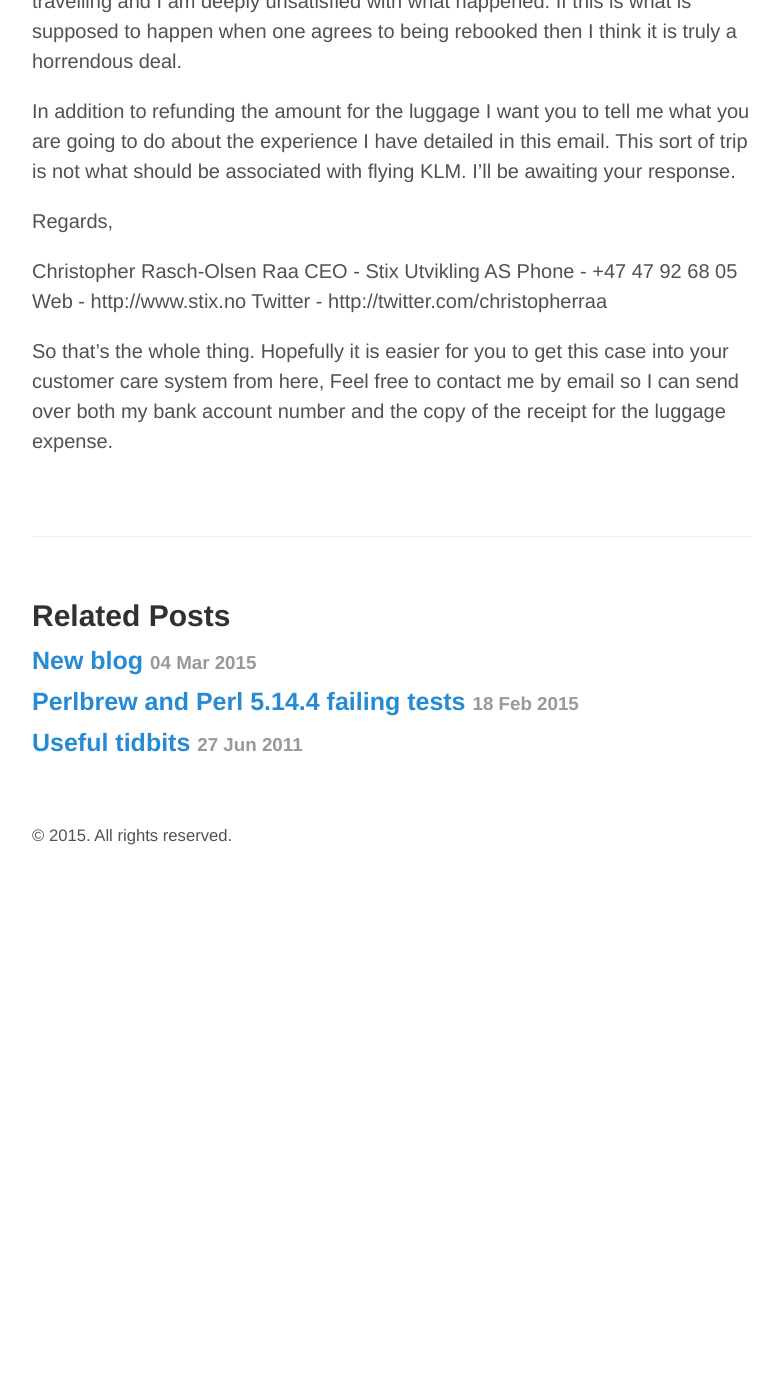
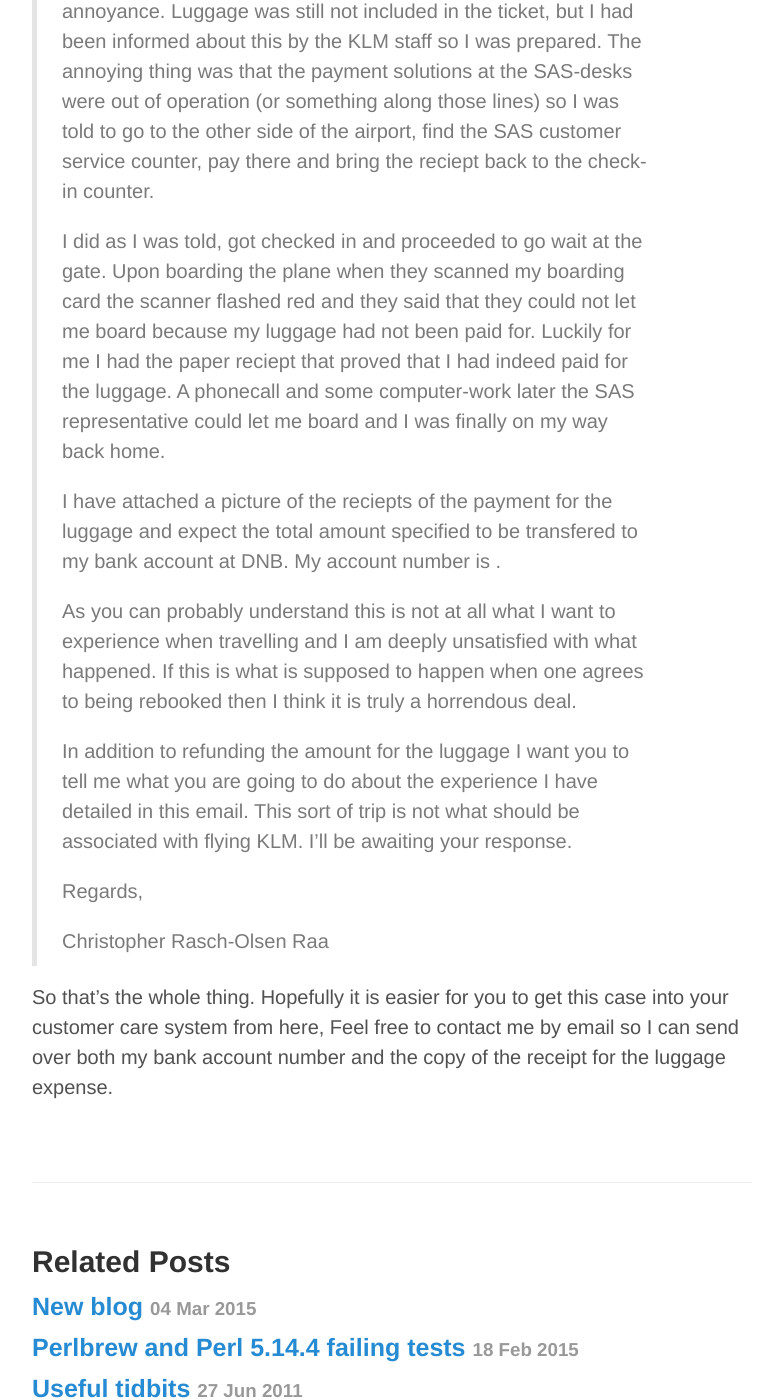
Before and after one commit to christopherraa/christopherraa.github.io, a Jekyll site: the page built from _posts/2014-04-29-for-klm-customer-service.md, in a window 1280 px wide and 1400 px high, scrolled down 4368 px. Shown: the whole window, without its empty margins (248-1031 px from the left). Built offline with Jekyll 4.4.1, drawn with Linux system fonts in a browser that asks for light colours; before the commit the page ends 5217 px from its top, so only the background shows below that.

```diff
--- a/_posts/2014-04-29-for-klm-customer-service.md
+++ b/_posts/2014-04-29-for-klm-customer-service.md
@@ -15,121 +15,118 @@ It’s great that customer service reach out on twitter, it really is. Unfortuna
 
 In the conversation that followed on twitter they kindly proposed they help filing a complaint via twitter. Creating 50+ tweets just to get the text over is a bit cumbersome, so in an effort to simplify things for KLM Customer Service I am posting the email in it’s entirety here. I hope this makes it more convenient. The email read as follows:
 
-Dear KLM Customer Service,
+> Dear KLM Customer Service,
+>
+> The 27th of january this year I booked a flight from Bergen to Berlin (Tegel) on
+> the 20th of march with return on the 23rd of march. The booking code is 2X2YV4
+> . Upon arrival in Berlin there was some confusion as to where our luggage had
+> been sent, and we stood waiting in a terminal building for roughly 20 minutes
+> before being shuttled to another terminal where our luggage had been waiting all
+> along. This was not a major inconvenience, just a little unnecessary. The reason
+> I'm telling you this is because it is relevant later.
+>
+> The time in Berlin was very enjoyable, and both my travel companion and myself
+> quickly decided that Berlin is a city that we are going to visit again. On the
+> last day of our visit there I got a phonecall from KLM. I'm am guessing this was
+> a department based in India, because it was very hard to understand what the
+> person on the other end was saying. I had to ask for clarifications quite a few
+> times before I managed to understand what he was trying to tell me. Please do
+> listen to the recording if you have one and are able to retrieve it.
+>
+> After a little while I managed to understand that what he wanted was to put me
+> on another flight back home, namely one that went through Oslo instead of
+> Amsterdam. This was because the flight I was originally booked on had been
+> overbooked. Going through Oslo (Gardermoen) is a major inconvenience when
+> traveling since one have to collect luggage, go out through customs, go back to
+> check-in to check in luggage, go through the security theater and then proceed
+> to the gate. Never the less, I agreed to being rescheduled and was told there
+> would be issued a €150 refund for the inconvenience.
+>
+> Because of the luggage-issue upon arrival at Tegel I decided to be at the
+> airport extra early for my departure, just in case Tegel is "one of those
+> airports" where inconvenient things happen frequently. Being early is not an
+> issue for me. When I travel I like to just relax and not having to rush back and
+> forth. I always come prepared and with more than enough time. So on the day of
+> departure I arrived at Tegel at 09:20 and my flight was scheduled to depart at
+> 12:20.
+>
+> I proceeded to go to the Air Berlin check-in counters since I saw that the
+> flight I had been rebooked to was a flight operated by Air Berlin (AB
+> 8242). After waiting in line for a little while I arrived at the counter and the
+> checkin procedure started. Just when the boarding card was to be printed the
+> lady behind the counter told me that there was an incorrect booking class on the
+> ticket and that they could not go through with the check-in. I was told to go to
+> the KLM customer service desk.
+>
+> So I took my things (luggage and all) and went to the KLM customer service /
+> ticked desk. I waited in line there for a while and when it was my turn I
+> explained what the Air Berlin staff had told me. Your employee there told me
+> that the Air Berlin staff was correct and that the Indian guy from the night
+> before had indeed made an incorrect booking. He proceeded to correct the booking
+> and told me to go back to Air Berlin to check in.
+>
+> So I went back to Air Berlin and waited in an even longer line. After quite a
+> while I reached the ticket counter and this time around the boarding cards were
+> printed, so apparently the customer service representative had been able to fix
+> the booking class. The Air Berlin staff then told me to pay €70 for the one
+> suitcase I traveled with. No one had informed we about there being a need to pay
+> for luggage, and I even had the original booking email from you (from january)
+> which clearly states that 1 piece of carry-on luggage, and 1 piece of check-in
+> luggage was included in the fare. I also double checked the new booking
+> confirmation (from the night before after I had been rescheduled) and it said
+> nothing about luggage not being included in the fare.
+>
+> The Air Berlin staff was adamant in their claim that KLM had not paid Air Berlin
+> for my luggage and that this was a case between myself and KLM. I tried making
+> them see reason and send my luggage anyway, as the time of departure was getting
+> close fast. I even tried going to the Air Berlin ticket counter that was very
+> near and convince them to fix this for me. Still no luck, as they said that they
+> could not "sponsor" KLMs operation by transporting their passengers luggage free
+> of charge. Since this was clearly not being resolved I was told to take my
+> luggage and go back to the KLM customer service / ticket counter.
+>
+> After waiting in line at KLM for a while I explained the situation to your
+> customer service representative, the same (very friendly) guy that had helped me
+> earlier. He said that I did indeed have to pay the amount Air Berlin had
+> specified. He also said he was sorry that I had not been informed about this
+> earlier. At this point so much time had been spent going back and forth,
+> standing in line and talking to various check-in counters and service desks that
+> only 25 minutes were left before my flights scheduled departure. He agreed with
+> me that there was no way I would be able to make my flight and proceeded to find
+> me another flight. This delayed my return trip by another couple of hours.
+>
+> When I went to check in, this time with SAS, there was yet another
+> annoyance. Luggage was still not included in the ticket, but I had been informed
+> about this by the KLM staff so I was prepared. The annoying thing was that the
+> payment solutions at the SAS-desks were out of operation (or something along
+> those lines) so I was told to go to the other side of the airport, find the SAS
+> customer service counter, pay there and bring the reciept back to the check-in
+> counter.
+>
+> I did as I was told, got checked in and proceeded to go wait at the gate. Upon
+> boarding the plane when they scanned my boarding card the scanner flashed red
+> and they said that they could not let me board because my luggage had not been
+> paid for. Luckily for me I had the paper reciept that proved that I had indeed
+> paid for the luggage. A phonecall and some computer-work later the SAS
+> representative could let me board and I was finally on my way back home.
+>
+> I have attached a picture of the reciepts of the payment for the luggage and
+> expect the total amount specified to be transfered to my bank account at DNB. My
+> account number is .
+>
+> As you can probably understand this is not at all what I want to experience when
+> travelling and I am deeply unsatisfied with what happened. If this is what is
+> supposed to happen when one agrees to being rebooked then I think it is truly a
+> horrendous deal.
+>
+> In addition to refunding the amount for the luggage I want you to tell me what
+> you are going to do about the experience I have detailed in this email. This
+> sort of trip is not what should be associated with flying KLM. I'll be awaiting
+> your response.
+>
+> Regards,
+>
+> Christopher Rasch-Olsen Raa
 
-The 27th of january this year I booked a flight from Bergen to Berlin (Tegel) on
-the 20th of march with return on the 23rd of march. The booking code is 2X2YV4
-. Upon arrival in Berlin there was some confusion as to where our luggage had
-been sent, and we stood waiting in a terminal building for roughly 20 minutes
-before being shuttled to another terminal where our luggage had been waiting all
-along. This was not a major inconvenience, just a little unnecessary. The reason
-I'm telling you this is because it is relevant later.
-
-The time in Berlin was very enjoyable, and both my travel companion and myself
-quickly decided that Berlin is a city that we are going to visit again. On the
-last day of our visit there I got a phonecall from KLM. I'm am guessing this was
-a department based in India, because it was very hard to understand what the
-person on the other end was saying. I had to ask for clarifications quite a few
-times before I managed to understand what he was trying to tell me. Please do
-listen to the recording if you have one and are able to retrieve it.
-
-After a little while I managed to understand that what he wanted was to put me
-on another flight back home, namely one that went through Oslo instead of
-Amsterdam. This was because the flight I was originally booked on had been
-overbooked. Going through Oslo (Gardermoen) is a major inconvenience when
-traveling since one have to collect luggage, go out through customs, go back to
-check-in to check in luggage, go through the security theater and then proceed
-to the gate. Never the less, I agreed to being rescheduled and was told there
-would be issued a €150 refund for the inconvenience.
-
-Because of the luggage-issue upon arrival at Tegel I decided to be at the
-airport extra early for my departure, just in case Tegel is "one of those
-airports" where inconvenient things happen frequently. Being early is not an
-issue for me. When I travel I like to just relax and not having to rush back and
-forth. I always come prepared and with more than enough time. So on the day of
-departure I arrived at Tegel at 09:20 and my flight was scheduled to depart at
-12:20.
-
-I proceeded to go to the Air Berlin check-in counters since I saw that the
-flight I had been rebooked to was a flight operated by Air Berlin (AB
-8242). After waiting in line for a little while I arrived at the counter and the
-checkin procedure started. Just when the boarding card was to be printed the
-lady behind the counter told me that there was an incorrect booking class on the
-ticket and that they could not go through with the check-in. I was told to go to
-the KLM customer service desk.
-
-So I took my things (luggage and all) and went to the KLM customer service /
-ticked desk. I waited in line there for a while and when it was my turn I
-explained what the Air Berlin staff had told me. Your employee there told me
-that the Air Berlin staff was correct and that the Indian guy from the night
-before had indeed made an incorrect booking. He proceeded to correct the booking
-and told me to go back to Air Berlin to check in.
-
-So I went back to Air Berlin and waited in an even longer line. After quite a
-while I reached the ticket counter and this time around the boarding cards were
-printed, so apparently the customer service representative had been able to fix
-the booking class. The Air Berlin staff then told me to pay €70 for the one
-suitcase I traveled with. No one had informed we about there being a need to pay
-for luggage, and I even had the original booking email from you (from january)
-which clearly states that 1 piece of carry-on luggage, and 1 piece of check-in
-luggage was included in the fare. I also double checked the new booking
-confirmation (from the night before after I had been rescheduled) and it said
-nothing about luggage not being included in the fare.
-
-The Air Berlin staff was adamant in their claim that KLM had not paid Air Berlin
-for my luggage and that this was a case between myself and KLM. I tried making
-them see reason and send my luggage anyway, as the time of departure was getting
-close fast. I even tried going to the Air Berlin ticket counter that was very
-near and convince them to fix this for me. Still no luck, as they said that they
-could not "sponsor" KLMs operation by transporting their passengers luggage free
-of charge. Since this was clearly not being resolved I was told to take my
-luggage and go back to the KLM customer service / ticket counter.
-
-After waiting in line at KLM for a while I explained the situation to your
-customer service representative, the same (very friendly) guy that had helped me
-earlier. He said that I did indeed have to pay the amount Air Berlin had
-specified. He also said he was sorry that I had not been informed about this
-earlier. At this point so much time had been spent going back and forth,
-standing in line and talking to various check-in counters and service desks that
-only 25 minutes were left before my flights scheduled departure. He agreed with
-me that there was no way I would be able to make my flight and proceeded to find
-me another flight. This delayed my return trip by another couple of hours.
-
-When I went to check in, this time with SAS, there was yet another
-annoyance. Luggage was still not included in the ticket, but I had been informed
-about this by the KLM staff so I was prepared. The annoying thing was that the
-payment solutions at the SAS-desks were out of operation (or something along
-those lines) so I was told to go to the other side of the airport, find the SAS
-customer service counter, pay there and bring the reciept back to the check-in
-counter.
-
-I did as I was told, got checked in and proceeded to go wait at the gate. Upon
-boarding the plane when they scanned my boarding card the scanner flashed red
-and they said that they could not let me board because my luggage had not been
-paid for. Luckily for me I had the paper reciept that proved that I had indeed
-paid for the luggage. A phonecall and some computer-work later the SAS
-representative could let me board and I was finally on my way back home.
-
-I have attached a picture of the reciepts of the payment for the luggage and
-expect the total amount specified to be transfered to my bank account at DNB. My
-account number is .
-
-As you can probably understand this is not at all what I want to experience when
-travelling and I am deeply unsatisfied with what happened. If this is what is
-supposed to happen when one agrees to being rebooked then I think it is truly a
-horrendous deal.
-
-In addition to refunding the amount for the luggage I want you to tell me what
-you are going to do about the experience I have detailed in this email. This
-sort of trip is not what should be associated with flying KLM. I'll be awaiting
-your response.
-
-Regards,
-
-Christopher Rasch-Olsen Raa
-CEO - Stix Utvikling AS
-Phone - +47 47 92 68 05
-Web - http://www.stix.no
-Twitter - http://twitter.com/christopherraa
 
 So that’s the whole thing. Hopefully it is easier for you to get this case into your customer care system from here, Feel free to contact me by email so I can send over both my bank account number and the copy of the receipt for the luggage expense.
```
